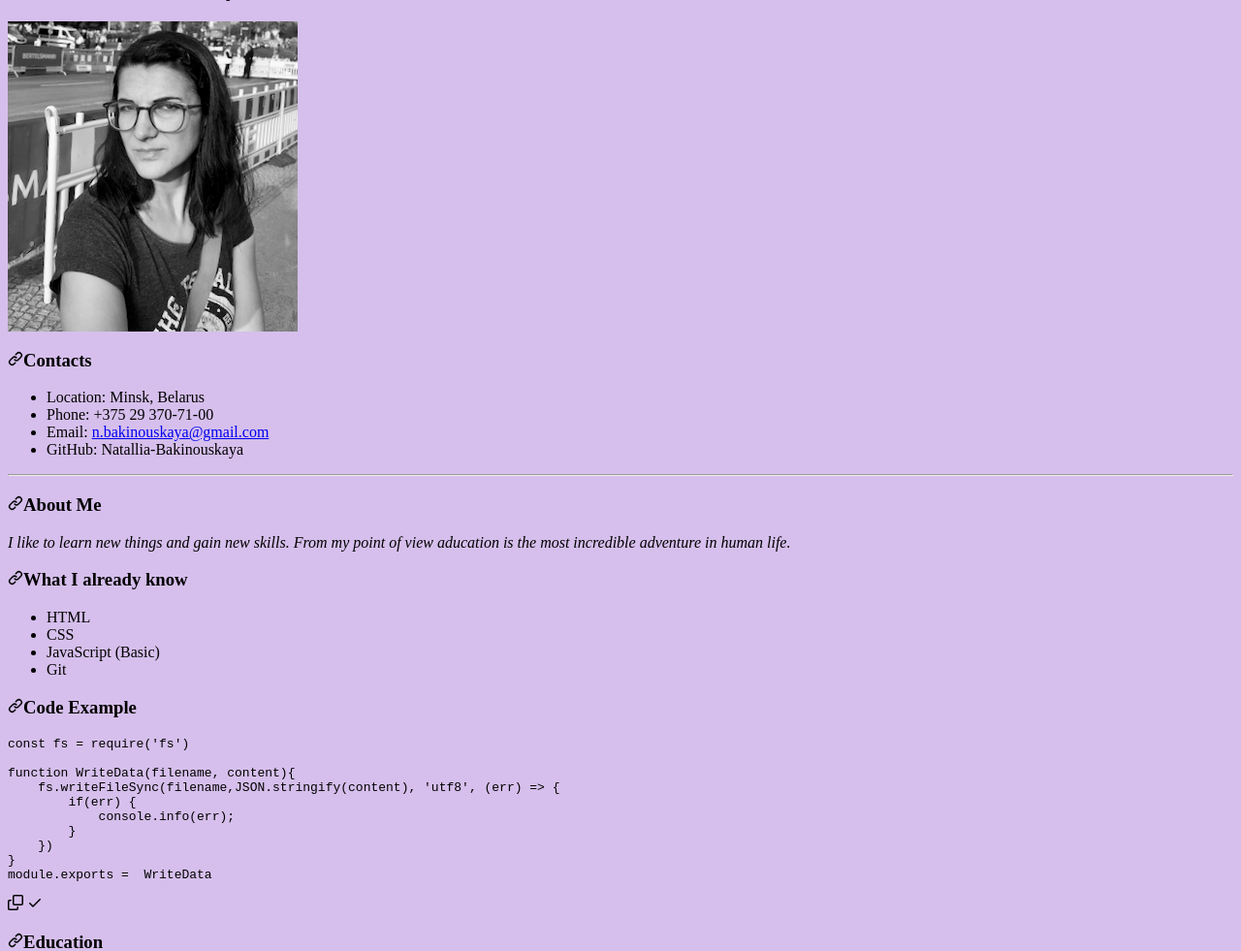
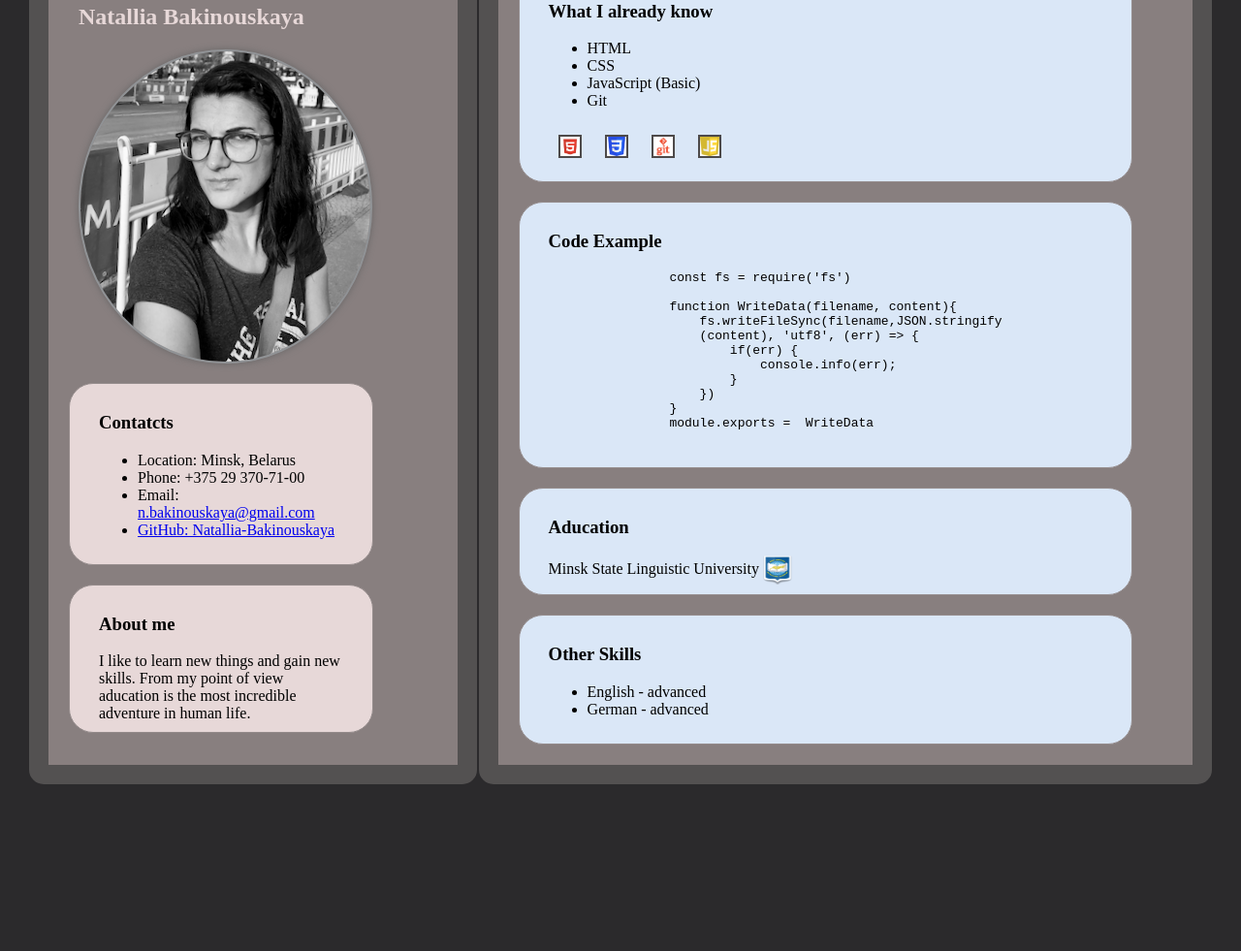
Before and after one commit to Natallia-Bakinouskaya/rsschool-cv, a plain HTML site: page index.html in a window 1280 px wide. Shown: the part 80-1061 px from the top of the page at 97% size. After the commit the page ends 919 px from the top, so only its background shows below. Drawn offline with Linux system fonts and the light colour scheme.

Commit message:
feat: edit index.html & css.style

```diff
--- a/index.html
+++ b/index.html
@@ -1,69 +1,215 @@
 <html lang="en">
 <head>
     <meta charset="UTF-8">
-    <meta http-equiv="X-UA-Compatible" content="IE=edge">
-    <meta name="viewport" content="width=device-width, initial-scale=1.0">
-    <title>Document</title>
+    <!-- <meta http-equiv="X-UA-Compatible" content="IE=edge"> -->
+    <!-- <meta name="viewport" content="width=device-width, initial-scale=1.0"> -->
+
+
+    <link rel="apple-touch-icon" sizes="180x180" href="/apple-touch-icon.png">
+    <link rel="icon" type="image/png" sizes="32x32" href="/favicon-32x32.png">
+    <link rel="icon" type="image/png" sizes="16x16" href="/favicon-16x16.png">
+    <link rel="manifest" href="/site.webmanifest">
+    <link rel="mask-icon" href="/safari-pinned-tab.svg" color="#5bbad5">
+    <meta name="msapplication-TileColor" content="#da532c">
+    <meta name="theme-color" content="#ffffff">
     <link href="./style.css" rel="stylesheet" type="text/css">
+    <title>rsschool-cv</title>
 </head>
 <body>
-    <article class="markdown-body entry-content container-lg" itemprop="text"><h2 dir="auto"><a id="user-content-rsschool-cv" class="anchor" aria-hidden="true" href="#rsschool-cv"><svg class="octicon octicon-link" viewBox="0 0 16 16" version="1.1" width="16" height="16" aria-hidden="true"><path fill-rule="evenodd" d="M7.775 3.275a.75.75 0 001.06 1.06l1.25-1.25a2 2 0 112.83 2.83l-2.5 2.5a2 2 0 01-2.83 0 .75.75 0 00-1.06 1.06 3.5 3.5 0 004.95 0l2.5-2.5a3.5 3.5 0 00-4.95-4.95l-1.25 1.25zm-4.69 9.64a2 2 0 010-2.83l2.5-2.5a2 2 0 012.83 0 .75.75 0 001.06-1.06 3.5 3.5 0 00-4.95 0l-2.5 2.5a3.5 3.5 0 004.95 4.95l1.25-1.25a.75.75 0 00-1.06-1.06l-1.25 1.25a2 2 0 01-2.83 0z"></path></svg></a><a href="https://github.com/Natallia-Bakinouskaya/rsschool-cv/blob/gh-pages/cv.md" title="My cv.md file">rsschool-cv</a></h2>
-<h1 dir="auto"><a id="user-content-natallia-bakinouskaya" class="anchor" aria-hidden="true"><svg class="octicon octicon-link" viewBox="0 0 16 16" version="1.1" width="16" height="16" aria-hidden="true"><path fill-rule="evenodd" d="M7.775 3.275a.75.75 0 001.06 1.06l1.25-1.25a2 2 0 112.83 2.83l-2.5 2.5a2 2 0 01-2.83 0 .75.75 0 00-1.06 1.06 3.5 3.5 0 004.95 0l2.5-2.5a3.5 3.5 0 00-4.95-4.95l-1.25 1.25zm-4.69 9.64a2 2 0 010-2.83l2.5-2.5a2 2 0 012.83 0 .75.75 0 001.06-1.06 3.5 3.5 0 00-4.95 0l-2.5 2.5a3.5 3.5 0 004.95 4.95l1.25-1.25a.75.75 0 00-1.06-1.06l-1.25 1.25a2 2 0 01-2.83 0z"></path></svg></a>Natallia Bakinouskaya</h1>
-<p dir="auto"><a target="_blank" rel="noopener noreferrer" href="/Natallia-Bakinouskaya/rsschool-cv/blob/rsschool-cv-html/IMG_0566.png"><img src="./IMG_0566.png" alt="Me" style="max-width: 100%;"></a></p>
-<h3 dir="auto"><a id="user-content-contacts" class="anchor" aria-hidden="true" href="#contacts"><svg class="octicon octicon-link" viewBox="0 0 16 16" version="1.1" width="16" height="16" aria-hidden="true"><path fill-rule="evenodd" d="M7.775 3.275a.75.75 0 001.06 1.06l1.25-1.25a2 2 0 112.83 2.83l-2.5 2.5a2 2 0 01-2.83 0 .75.75 0 00-1.06 1.06 3.5 3.5 0 004.95 0l2.5-2.5a3.5 3.5 0 00-4.95-4.95l-1.25 1.25zm-4.69 9.64a2 2 0 010-2.83l2.5-2.5a2 2 0 012.83 0 .75.75 0 001.06-1.06 3.5 3.5 0 00-4.95 0l-2.5 2.5a3.5 3.5 0 004.95 4.95l1.25-1.25a.75.75 0 00-1.06-1.06l-1.25 1.25a2 2 0 01-2.83 0z"></path></svg></a>Contacts</h3>
-<ul dir="auto">
+
+    <article>
+    <!-- <h3><a href="https://github.com/Natallia-Bakinouskaya/rsschool-cv/blob/gh-pages/cv.md" title="My cv.md file">rsschool-cv</a></h3>
+    <h2>Natallia Bakinouskaya</h2>
+
+<section class="left-blocks">
+
+   <img src="IMG_0566.png" alt="">
+
+</section>
+
+<section class="left-blocks">
+    <h3>Contatcts</h3>
+    <ul>
         <li>Location: Minsk, Belarus</li>
         <li>Phone: +375 29 370-71-00</li>
         <li>Email: <a href="mailto:n.bakinouskaya@gmail.com">n.bakinouskaya@gmail.com</a></li>
-<li>GitHub: Natallia-Bakinouskaya</li>
+        <li> <a href="https://github.com/Natallia-Bakinouskaya">GitHub: Natallia-Bakinouskaya</a></li>
     </ul>
-<hr>
-<h3 dir="auto"><a id="user-content-about-me" class="anchor" aria-hidden="true" href="#about-me"><svg class="octicon octicon-link" viewBox="0 0 16 16" version="1.1" width="16" height="16" aria-hidden="true"><path fill-rule="evenodd" d="M7.775 3.275a.75.75 0 001.06 1.06l1.25-1.25a2 2 0 112.83 2.83l-2.5 2.5a2 2 0 01-2.83 0 .75.75 0 00-1.06 1.06 3.5 3.5 0 004.95 0l2.5-2.5a3.5 3.5 0 00-4.95-4.95l-1.25 1.25zm-4.69 9.64a2 2 0 010-2.83l2.5-2.5a2 2 0 012.83 0 .75.75 0 001.06-1.06 3.5 3.5 0 00-4.95 0l-2.5 2.5a3.5 3.5 0 004.95 4.95l1.25-1.25a.75.75 0 00-1.06-1.06l-1.25 1.25a2 2 0 01-2.83 0z"></path></svg></a>About Me</h3>
-<p dir="auto"><em>I like to learn new things and gain new skills. From my point of view aducation is the most incredible adventure in human life.</em></p>
-<h3 dir="auto"><a id="user-content-what-i-already-know" class="anchor" aria-hidden="true" href="#what-i-already-know"><svg class="octicon octicon-link" viewBox="0 0 16 16" version="1.1" width="16" height="16" aria-hidden="true"><path fill-rule="evenodd" d="M7.775 3.275a.75.75 0 001.06 1.06l1.25-1.25a2 2 0 112.83 2.83l-2.5 2.5a2 2 0 01-2.83 0 .75.75 0 00-1.06 1.06 3.5 3.5 0 004.95 0l2.5-2.5a3.5 3.5 0 00-4.95-4.95l-1.25 1.25zm-4.69 9.64a2 2 0 010-2.83l2.5-2.5a2 2 0 012.83 0 .75.75 0 001.06-1.06 3.5 3.5 0 00-4.95 0l-2.5 2.5a3.5 3.5 0 004.95 4.95l1.25-1.25a.75.75 0 00-1.06-1.06l-1.25 1.25a2 2 0 01-2.83 0z"></path></svg></a>What I already know</h3>
+</section>
+
+
+
+<section class="left-blocks">
+    <h3>About me</h3>
+
+
+    I like to learn new things and
+    gain new skills. From my point
+    of view aducation is the most
+    incredible adventure in human
+    life.
+
+
+</section> -->
+
+<!-- <section class="right-blocks">
+    <h3>What I already know</h3>
     <ul dir="auto">
         <li>HTML</li>
         <li>CSS</li>
         <li>JavaScript (Basic)</li>
         <li>Git</li>
         </ul>
-<h3 dir="auto"><a id="user-content-code-example" class="anchor" aria-hidden="true" href="#code-example"><svg class="octicon octicon-link" viewBox="0 0 16 16" version="1.1" width="16" height="16" aria-hidden="true"><path fill-rule="evenodd" d="M7.775 3.275a.75.75 0 001.06 1.06l1.25-1.25a2 2 0 112.83 2.83l-2.5 2.5a2 2 0 01-2.83 0 .75.75 0 00-1.06 1.06 3.5 3.5 0 004.95 0l2.5-2.5a3.5 3.5 0 00-4.95-4.95l-1.25 1.25zm-4.69 9.64a2 2 0 010-2.83l2.5-2.5a2 2 0 012.83 0 .75.75 0 001.06-1.06 3.5 3.5 0 00-4.95 0l-2.5 2.5a3.5 3.5 0 004.95 4.95l1.25-1.25a.75.75 0 00-1.06-1.06l-1.25 1.25a2 2 0 01-2.83 0z"></path></svg></a>Code Example</h3>
-<div class="snippet-clipboard-content position-relative overflow-auto"><pre><code>const fs = require('fs')
+
+    <img class="know-icons" src="html.png" alt=""width="60" height="60">
+    <img class="know-icons" src="csss.png" alt=""width="60" height="60">
+    <img class="know-icons" src="git.png" alt=""width="60" height="60">
+    <img class="know-icons" src="js.png" alt="" width="60" height="60">
+</section>
+
+<section class="right-blocks" id="code">
+    <h3>Code Example</h3>
+    <div> <pre>
+        const fs = require('fs')
 
         function WriteData(filename, content){
-    fs.writeFileSync(filename,JSON.stringify(content), 'utf8', (err) =&gt; {
+            fs.writeFileSync(filename,JSON.stringify
+            (content), 'utf8', (err) =&gt; {
                 if(err) {
                     console.info(err);
                 }
             })
         }
         module.exports =  WriteData
-</code></pre><div class="zeroclipboard-container position-absolute right-0 top-0">
-    <clipboard-copy aria-label="Copy" class="ClipboardButton btn js-clipboard-copy m-2 p-0 tooltipped-no-delay" data-copy-feedback="Copied!" data-tooltip-direction="w" value="const fs = require('fs')
+    </pre>
+
+    </div>
+
+</section>
+
+
+<section class="right-blocks" >
+
+    <h3>Aducation</h3>
+
+        <span>Minsk State Linguistic University</span>
+        <a href="https://www.mslu.by/en/" target="blank"> <img class="img-list" src="university.png" alt="" width="30" height="30"> </section></a>
+
+
+</section>
+
+<section class="right-blocks">
+
+    <h3>Other Skills</h3>
+    <ul>
+    <li>English - advanced</li>
+    <li>German - advanced</li>
+    </ul>
+
+</section> -->
+
+
+<table id="table">
+    <tr>
+        <td width="30%">
+
+            <h3 class="top"><a href="https://github.com/Natallia-Bakinouskaya/rsschool-cv/blob/gh-pages/cv.md" title="My cv.md file">rsschool-cv</a></h3>
+            <h2 class="top">Natallia Bakinouskaya</h2>
+        <section>
+
+           <img class="top-img" src="IMG_0566.png" alt="">
+
+        </section>
+
+        <section class="left-blocks">
+            <h3>Contatcts</h3>
+            <ul>
+                <li>Location: Minsk, Belarus</li>
+                <li>Phone: +375 29 370-71-00</li>
+                <li>Email: <a href="mailto:n.bakinouskaya@gmail.com">n.bakinouskaya@gmail.com</a></li>
+                <li> <a href="https://github.com/Natallia-Bakinouskaya">GitHub: Natallia-Bakinouskaya</a></li>
+            </ul>
+        </section>
+
+
+
+        <section class="left-blocks">
+            <h3>About me</h3>
+
+
+            I like to learn new things and
+            gain new skills. From my point
+            of view aducation is the most
+            incredible adventure in human
+            life.
+
+
+        </section>
+
+    </td>
+
+    <td width="50%">
+        <section class="right-blocks">
+            <h3>What I already know</h3>
+            <ul dir="auto">
+                <li>HTML</li>
+                <li>CSS</li>
+                <li>JavaScript (Basic)</li>
+                <li>Git</li>
+                </ul>
+
+            <img class="know-icons" src="html.png" alt="">
+            <img class="know-icons" src="csss.png" alt="" >
+            <img class="know-icons" src="git.png" alt="">
+            <img class="know-icons" src="js.png" alt="">
+        </section>
+
+        <section class="right-blocks" id="code">
+            <h3>Code Example</h3>
+            <div> <pre>
+                const fs = require('fs')
 
                 function WriteData(filename, content){
-    fs.writeFileSync(filename,JSON.stringify(content), 'utf8', (err) => {
+                    fs.writeFileSync(filename,JSON.stringify
+                    (content), 'utf8', (err) =&gt; {
                         if(err) {
                             console.info(err);
                         }
                     })
                 }
-module.exports =  WriteData" tabindex="0" role="button">
-      <svg aria-hidden="true" height="16" viewBox="0 0 16 16" version="1.1" width="16" data-view-component="true" class="octicon octicon-copy js-clipboard-copy-icon m-2">
-    <path fill-rule="evenodd" d="M0 6.75C0 5.784.784 5 1.75 5h1.5a.75.75 0 010 1.5h-1.5a.25.25 0 00-.25.25v7.5c0 .138.112.25.25.25h7.5a.25.25 0 00.25-.25v-1.5a.75.75 0 011.5 0v1.5A1.75 1.75 0 019.25 16h-7.5A1.75 1.75 0 010 14.25v-7.5z"></path><path fill-rule="evenodd" d="M5 1.75C5 .784 5.784 0 6.75 0h7.5C15.216 0 16 .784 16 1.75v7.5A1.75 1.75 0 0114.25 11h-7.5A1.75 1.75 0 015 9.25v-7.5zm1.75-.25a.25.25 0 00-.25.25v7.5c0 .138.112.25.25.25h7.5a.25.25 0 00.25-.25v-7.5a.25.25 0 00-.25-.25h-7.5z"></path>
-</svg>
-      <svg aria-hidden="true" height="16" viewBox="0 0 16 16" version="1.1" width="16" data-view-component="true" class="octicon octicon-check js-clipboard-check-icon color-fg-success d-none m-2">
-    <path fill-rule="evenodd" d="M13.78 4.22a.75.75 0 010 1.06l-7.25 7.25a.75.75 0 01-1.06 0L2.22 9.28a.75.75 0 011.06-1.06L6 10.94l6.72-6.72a.75.75 0 011.06 0z"></path>
-</svg>
-    </clipboard-copy>
-  </div></div>
-<h3 dir="auto"><a id="user-content-education" class="anchor" aria-hidden="true" href="#education"><svg class="octicon octicon-link" viewBox="0 0 16 16" version="1.1" width="16" height="16" aria-hidden="true"><path fill-rule="evenodd" d="M7.775 3.275a.75.75 0 001.06 1.06l1.25-1.25a2 2 0 112.83 2.83l-2.5 2.5a2 2 0 01-2.83 0 .75.75 0 00-1.06 1.06 3.5 3.5 0 004.95 0l2.5-2.5a3.5 3.5 0 00-4.95-4.95l-1.25 1.25zm-4.69 9.64a2 2 0 010-2.83l2.5-2.5a2 2 0 012.83 0 .75.75 0 001.06-1.06 3.5 3.5 0 00-4.95 0l-2.5 2.5a3.5 3.5 0 004.95 4.95l1.25-1.25a.75.75 0 00-1.06-1.06l-1.25 1.25a2 2 0 01-2.83 0z"></path></svg></a>Education</h3>
-<p dir="auto">Minsk State Linguistic University</p>
-<h3 dir="auto"><a id="user-content-other-skills" class="anchor" aria-hidden="true" href="#other-skills"><svg class="octicon octicon-link" viewBox="0 0 16 16" version="1.1" width="16" height="16" aria-hidden="true"><path fill-rule="evenodd" d="M7.775 3.275a.75.75 0 001.06 1.06l1.25-1.25a2 2 0 112.83 2.83l-2.5 2.5a2 2 0 01-2.83 0 .75.75 0 00-1.06 1.06 3.5 3.5 0 004.95 0l2.5-2.5a3.5 3.5 0 00-4.95-4.95l-1.25 1.25zm-4.69 9.64a2 2 0 010-2.83l2.5-2.5a2 2 0 012.83 0 .75.75 0 001.06-1.06 3.5 3.5 0 00-4.95 0l-2.5 2.5a3.5 3.5 0 004.95 4.95l1.25-1.25a.75.75 0 00-1.06-1.06l-1.25 1.25a2 2 0 01-2.83 0z"></path></svg></a>Other Skills</h3>
-<ul dir="auto">
+                module.exports =  WriteData
+            </pre>
+
+            </div>
+
+        </section>
+
+
+        <section class="right-blocks" >
+
+            <h3>Aducation</h3>
+
+                <span>Minsk State Linguistic University</span>
+                <a href="https://www.mslu.by/en/" target="blank"> <img class="img-list" src="university.png" alt="" width="30" height="30"> </section></a>
+
+
+        </section>
+
+        <section class="right-blocks">
+
+            <h3>Other Skills</h3>
+            <ul>
             <li>English - advanced</li>
-<li>Gernan - advanced</li>
+            <li>German - advanced</li>
             </ul>
+
+        </section>
+
+    </td>
+
+    </tr>
+</table>
+
 </article>
 </body>
 </html>
--- a/style.css
+++ b/style.css
@@ -1,3 +1,66 @@
 body {
-    background-color: rgb(214, 191, 236)
+    background-color: rgb(43, 42, 44);
+    overflow: auto;
 }
+img.know-icons{
+    border: 2px solid #4d4a4a;
+    position: relative;
+    transition: 1s;
+    margin: 10px;
+    width: 20px;
+    height: 20px
+   }
+img.know-icons:hover {
+    z-index: 10;
+    transform: scale(3);
+   }
+.left-blocks {
+    margin: 20px;
+    padding: 10px 30px;
+    border: 1px solid rgb(148, 139, 139);
+    background-color:rgb(231, 216, 216);
+    width: 60%;
+    display: block;
+    overflow-wrap: normal;
+    display: block;
+    overflow: auto;
+    border-radius: 25px;
+
+}
+.right-blocks {
+    margin: 20px;
+    padding: 10px 30px;
+    border: 1px solid rgb(148, 139, 139);
+    background-color:rgb(218, 231, 247);
+    width: 80%;
+    display: block;
+    overflow-wrap: normal;
+    display: block;
+    overflow: auto;
+    border-radius: 25px;
+}
+.img-list {
+    vertical-align: middle;
+}
+table {
+
+    padding: 20px;
+    padding-top: 0px;
+
+}
+td {
+    border: 20px solid rgb(83, 81, 81);
+    background-color:rgb(136, 127, 127);
+    border-radius: 15px;
+}
+
+.top {
+    margin-left: 30px;
+    color:rgb(231, 216, 216);
+}
+.top-img {
+    border-radius: 100%;
+    border: 2px solid rgb(144, 147, 150);
+    box-shadow: 0 0 7px #666;
+    margin-left: 30px
+}
```
Also changed, not shown: android-chrome-192x192.png (added), android-chrome-256x256.png (added), apple-touch-icon.png (added), csss.png (added), favicon-16x16.png (added), favicon-32x32.png (added), favicon.ico (added), git.png (added), html.png (added), js.png (added), mstile-150x150.png (added), safari-pinned-tab.svg (added), site.webmanifest (added), university.png (added), 1 other file. Lines whose indentation alone changed are shown as unchanged.
